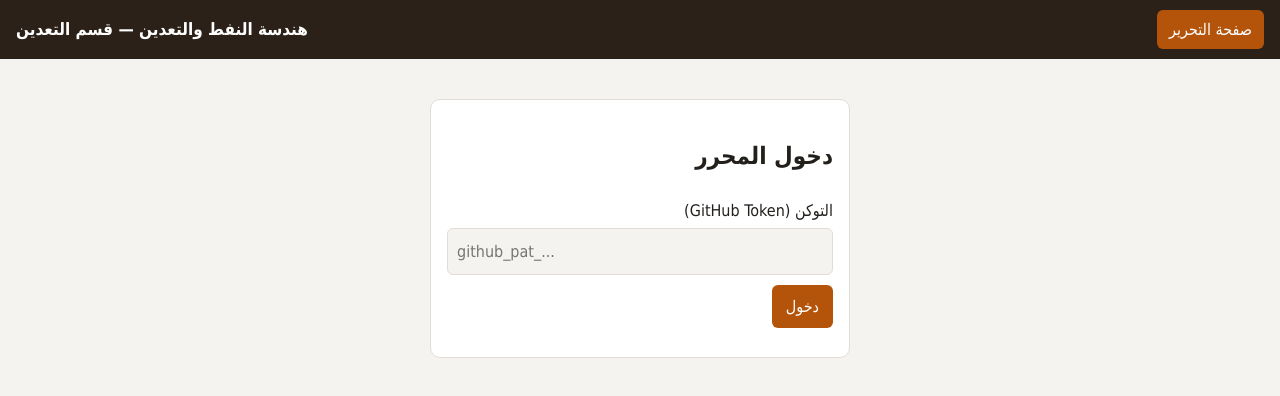
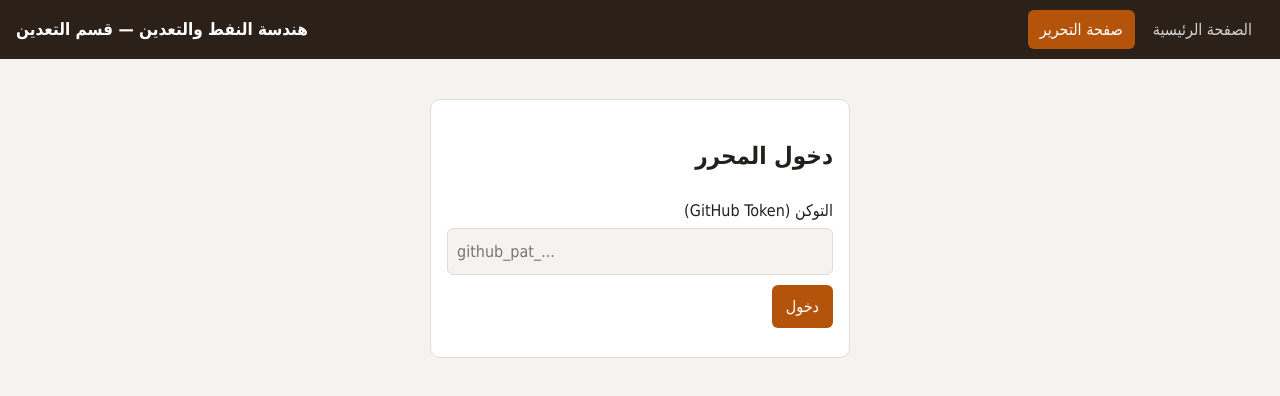
Before and after one commit to meran101/university, a plain HTML site: page admin.html in a window 1280 px wide. Drawn offline with Linux system fonts and the light colour scheme.

Commit message:
Update admin.html

```diff
--- a/admin.html
+++ b/admin.html
@@ -1,7 +1,7 @@
 <!doctype html>
 <html lang="ar" dir="rtl"><head><meta charset="utf-8"><meta name="viewport" content="width=device-width, initial-scale=1">
 <title>صفحة التحرير</title><link rel="stylesheet" href="style.css"></head>
-<body><header><h1>هندسة النفط والتعدين — قسم التعدين</h1><nav><a class="on" href="admin.html">صفحة التحرير</a></nav></header><main id="app"></main>
+<body><header><h1>هندسة النفط والتعدين — قسم التعدين</h1><nav><a href="index.html">الصفحة الرئيسية</a><a class="on" href="admin.html">صفحة التحرير</a></nav></header><main id="app"></main>
 <script src="common.js"></script>
 <script>
 const OWN=location.hostname.split('.')[0],REPO=location.pathname.split('/')[1]||'university',ROOT='https://api.github.com/repos/'+OWN+'/'+REPO;
```
